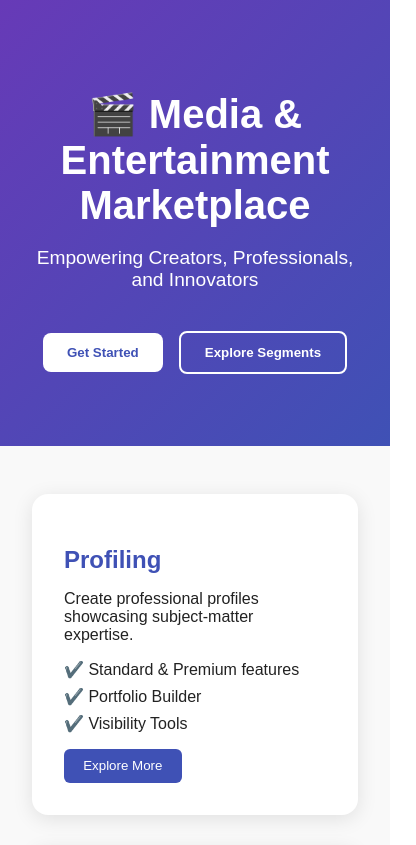
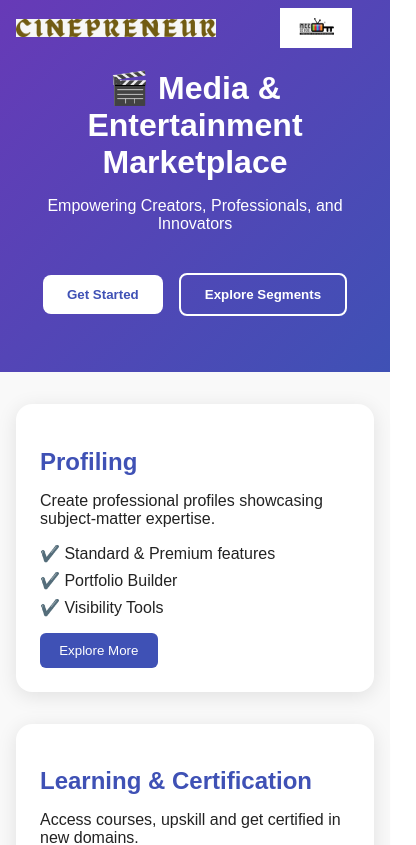
Before and after one commit to Pranay-Erra/MeProWeblite, a React (Create React App) app in the folder ui/: page /home in a window 390 px wide. Shown: the top 845 px of the page, 416 px wide, since content can reach past the window. Built offline with nearby package versions, Linux system fonts and the light colour scheme.

Commit message:
added logos

```diff
--- a/ui/public/index.html
+++ b/ui/public/index.html
@@ -2,7 +2,7 @@
 <html lang="en">
   <head>
     <meta charset="utf-8" />
-    <link rel="icon" href="%PUBLIC_URL%/favicon.ico" />
+    <link rel="icon" href="p2.jpg" />
     <meta name="viewport" content="width=device-width, initial-scale=1" />
     <meta name="theme-color" content="#000000" />
     <meta
--- a/ui/src/LandingPage/LandingPage.css
+++ b/ui/src/LandingPage/LandingPage.css
@@ -12,6 +12,7 @@
   padding: 4rem 2rem;
   background: linear-gradient(135deg, #673ab7, #3f51b5);
   color: white;
+  position: relative; /* Added for logo positioning */
 }
 
 .hero h1 {
@@ -44,6 +45,32 @@
 
 .hero-buttons button:hover {
   transform: scale(1.05);
+}
+
+/* Logo Styles */
+.logo-container {
+  position: absolute;
+  top: 1rem; /* Adjusted to fit within hero padding */
+  left: 2rem;
+  right: 2rem;
+  display: flex;
+  justify-content: space-between;
+  align-items: center;
+}
+
+.logo-left {
+  text-align: left;
+}
+
+.logo-right {
+  text-align: right;
+}
+
+.cinepreneur-logo,
+.meeschool-logo {
+  height: 50px; /* Adjust size as needed */
+  width: 200px;
+  object-fit: contain;
 }
 
 /* Segments */
@@ -104,3 +131,37 @@
   color: #555;
   font-size: 0.9rem;
 }
+
+/* Responsive Adjustments */
+@media (max-width: 768px) {
+  .hero {
+      padding: 3rem 1rem;
+  }
+
+  .logo-container {
+      top: 0.5rem;
+      left: 1rem;
+      right: 1rem;
+  }
+
+  .cinepreneur-logo,
+  .meeschool-logo {
+      height: 40px;
+  }
+
+  .hero h1 {
+      font-size: 2rem;
+  }
+
+  .hero p {
+      font-size: 1rem;
+  }
+
+  .segments {
+      padding: 2rem 1rem;
+  }
+
+  .segment-card {
+      padding: 1.5rem;
+  }
+}
--- a/ui/src/LandingPage/LandingPage.js
+++ b/ui/src/LandingPage/LandingPage.js
@@ -38,6 +38,14 @@ const LandingPage = () => {
   return (
     <div className="landing-container">
       <header className="hero">
+        <div className="logo-container">
+          <div className="logo-left">
+            <img src="/p1.jpg" alt="Cinepreneur Logo" className="cinepreneur-logo" />
+          </div>
+          <div className="logo-right">
+            <img src="/p2.jpg" alt="MeeSchool Logo" className="meeschool-logo" />
+          </div>
+        </div>
         <h1>🎬 Media & Entertainment Marketplace</h1>
         <p>Empowering Creators, Professionals, and Innovators</p>
         <div className="hero-buttons">
```
Also changed, not shown: ui/public/p1.jpg (added), ui/public/p2.jpg (added). Lines whose indentation alone changed are shown as unchanged.
